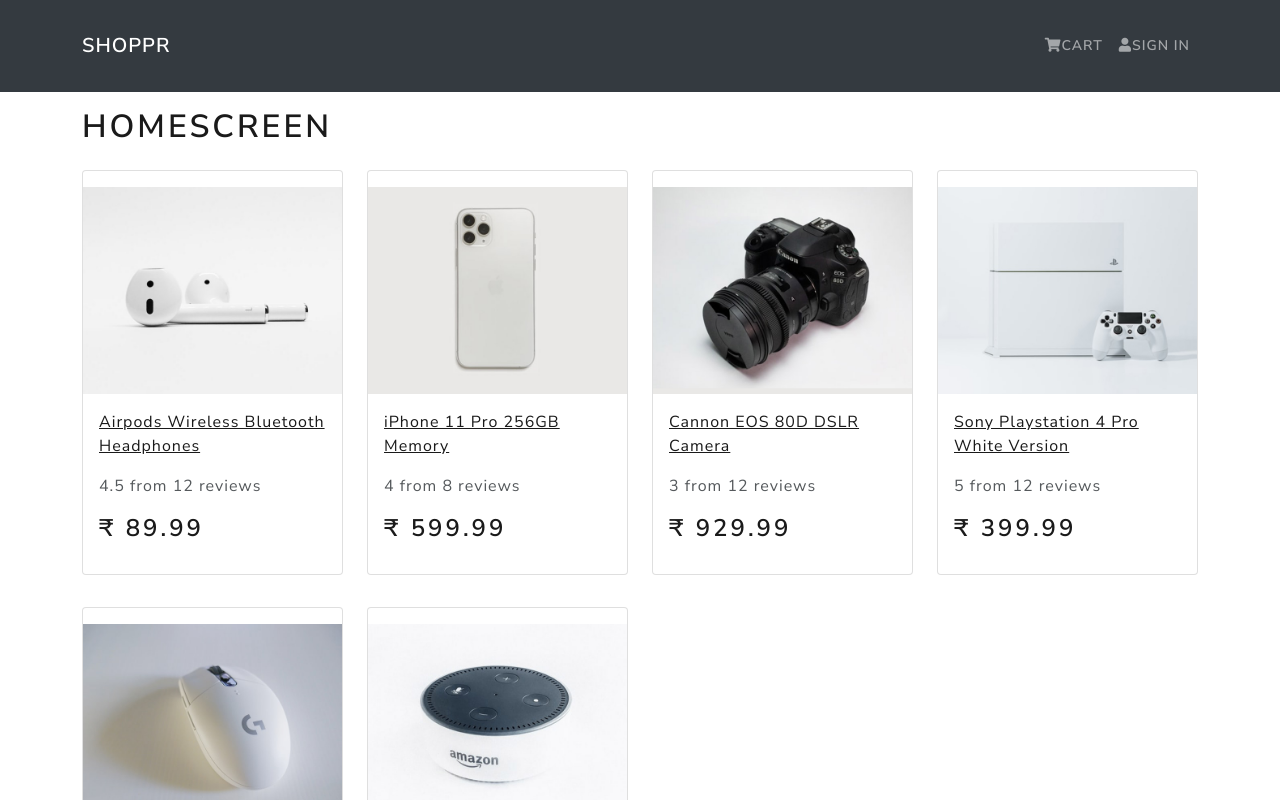
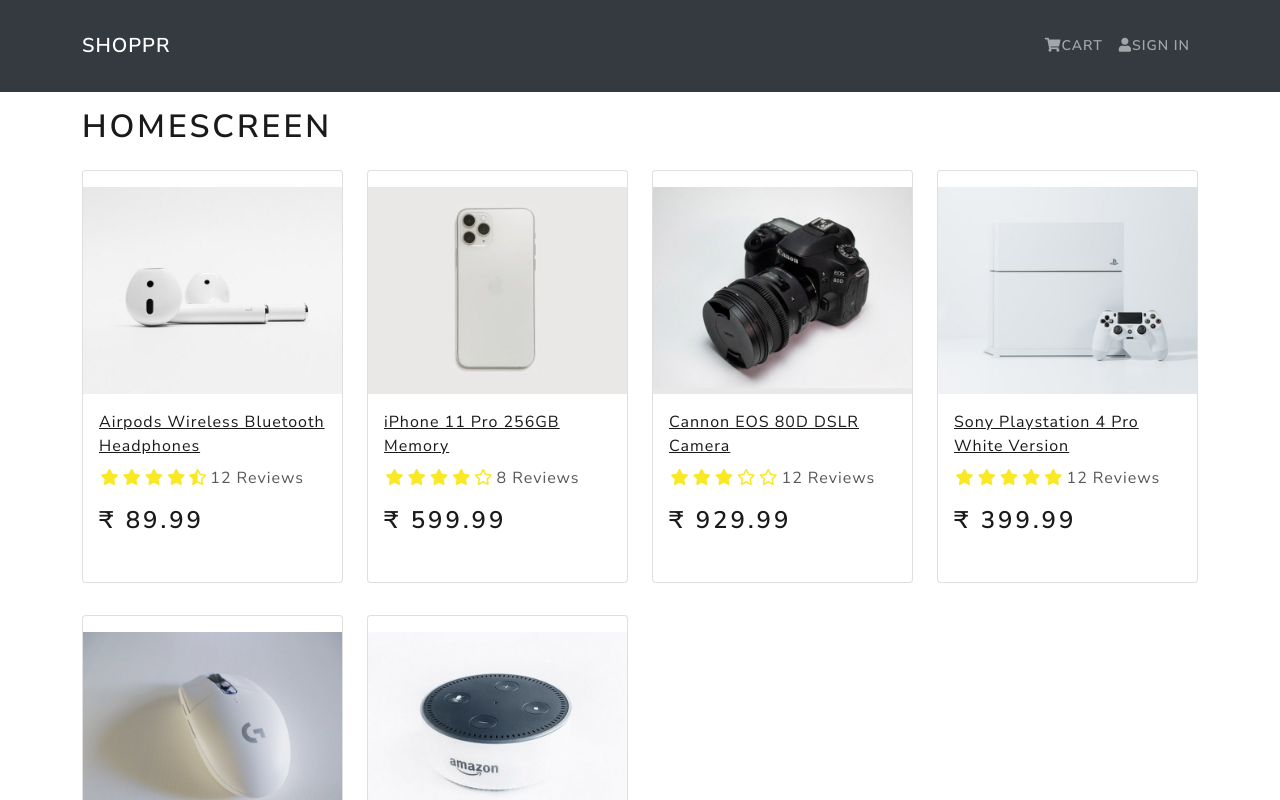
Before and after one commit to namitmalasi/Shoppr, a React (Create React App) app in the folder frontend/: page / in a window 1280 px wide. Shown: the top 800 px of the page. Built offline with nearby package versions, Linux system fonts and the light colour scheme.

Commit message:
added the rating component

```diff
--- a/frontend/src/components/Product.js
+++ b/frontend/src/components/Product.js
@@ -1,5 +1,6 @@
 import React from "react";
 import { Card } from "react-bootstrap";
+import Rating from "./Rating";
 
 const Product = ({ product }) => {
   return (
@@ -16,9 +17,10 @@
         </a>
 
         <Card.Text as="div">
-          <div className="my-3">
-            {product.rating} from {product.numReviews} reviews
-          </div>
+          <Rating
+            value={product.rating}
+            text={`${product.numReviews} Reviews`}
+          />
         </Card.Text>
 
         <Card.Text as="h3">&#8377; {product.price}</Card.Text>
--- /dev/null
+++ b/frontend/src/components/Rating.js
@@ -0,0 +1,79 @@
+import React from "react";
+
+const Rating = ({ value, text, color }) => {
+  return (
+    <div className="rating">
+      <span>
+        <i
+          style={{ color }}
+          className={
+            value >= 1
+              ? "fas fa-star"
+              : value >= 0.5
+              ? "fas fa-star-half-alt"
+              : "far fa-star"
+          }
+        ></i>
+      </span>
+
+      <span>
+        <i
+          style={{ color }}
+          className={
+            value >= 2
+              ? "fas fa-star"
+              : value >= 1.5
+              ? "fas fa-star-half-alt"
+              : "far fa-star"
+          }
+        ></i>
+      </span>
+
+      <span>
+        <i
+          style={{ color }}
+          className={
+            value >= 3
+              ? "fas fa-star"
+              : value >= 2.5
+              ? "fas fa-star-half-alt"
+              : "far fa-star"
+          }
+        ></i>
+      </span>
+
+      <span>
+        <i
+          style={{ color }}
+          className={
+            value >= 4
+              ? "fas fa-star"
+              : value >= 3.5
+              ? "fas fa-star-half-alt"
+              : "far fa-star"
+          }
+        ></i>
+      </span>
+
+      <span>
+        <i
+          style={{ color }}
+          className={
+            value >= 5
+              ? "fas fa-star"
+              : value >= 4.5
+              ? "fas fa-star-half-alt"
+              : "far fa-star"
+          }
+        ></i>
+      </span>
+      <span>{text && text}</span>
+    </div>
+  );
+};
+
+Rating.defaultProps = {
+  color: "#f8e825",
+};
+
+export default Rating;
--- a/frontend/src/index.css
+++ b/frontend/src/index.css
@@ -1,3 +1,10 @@
 main {
   min-height: 80vh;
 }
+
+.rating span {
+  margin: 0.1rem;
+}
+h3 {
+  padding: 1rem 0;
+}
--- a/frontend/src/index.js
+++ b/frontend/src/index.js
@@ -5,12 +5,7 @@
 import App from "./App";
 import reportWebVitals from "./reportWebVitals";
 
-ReactDOM.render(
-  <React.StrictMode>
-    <App />
-  </React.StrictMode>,
-  document.getElementById("root")
-);
+ReactDOM.render(<App />, document.getElementById("root"));
 
 // If you want to start measuring performance in your app, pass a function
 // to log results (for example: reportWebVitals(console.log))
--- a/frontend/src/screens/HomeScreen.js
+++ b/frontend/src/screens/HomeScreen.js
@@ -10,7 +10,7 @@
       <Row>
         {products.map((product) => {
           return (
-            <Col sm={12} md={6} lg={4} xl={3}>
+            <Col key={product._id} sm={12} md={6} lg={4} xl={3}>
               <Product product={product} />
             </Col>
           );
```
